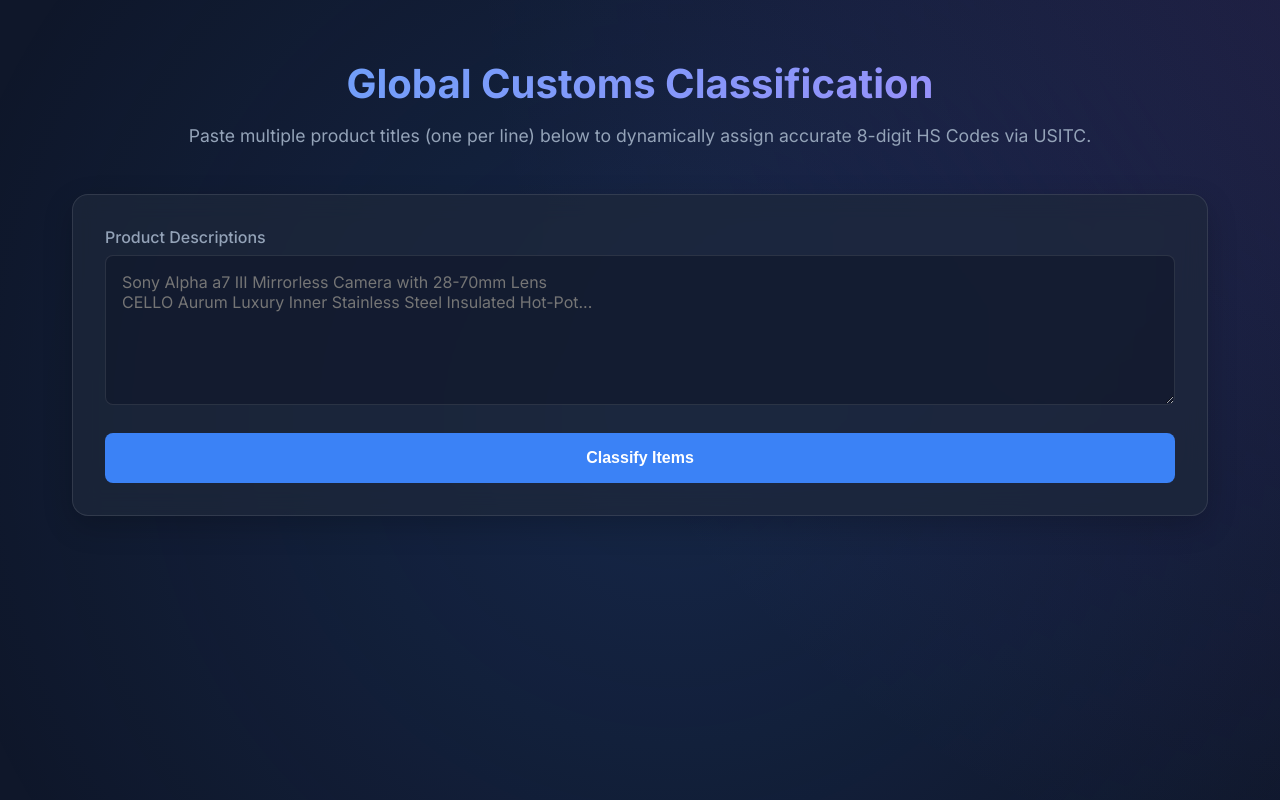
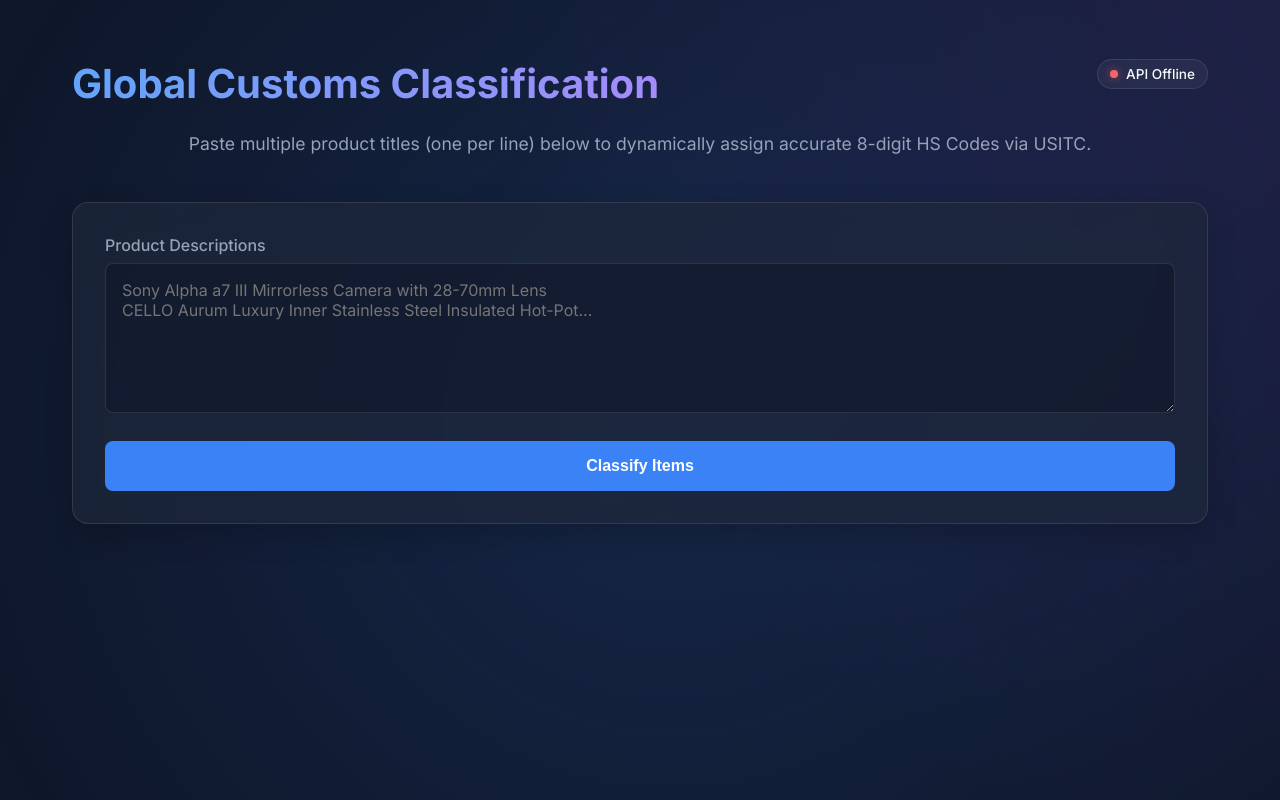
Before and after one commit to Mgtcaleb/HTS-Code-Classification, a website: page public/index.html in a window 1280 px wide. Drawn offline with Linux system fonts and the light colour scheme; no server answers.

Commit message:
Add live API status indicator to frontend

```diff
--- a/public/index.html
+++ b/public/index.html
@@ -14,7 +14,13 @@
     <div class="background-effect"></div>
     <div class="container">
         <header>
-            <h1>Global Customs Classification</h1>
+            <div class="header-top">
+                <h1>Global Customs Classification</h1>
+                <div id="api-status" class="api-status checking">
+                    <span class="status-dot"></span>
+                    <span class="status-text">Checking API Status...</span>
+                </div>
+            </div>
             <p>Paste multiple product titles (one per line) below to dynamically assign accurate 8-digit HS Codes via USITC.</p>
         </header>
 
--- a/public/script.js
+++ b/public/script.js
@@ -142,3 +142,32 @@ document.addEventListener('DOMContentLoaded', () => {
         });
     }
 });
+
+// ── Live API Status Checker ──
+function checkApiStatus() {
+    const statusContainer = document.getElementById('api-status');
+    const statusText = statusContainer.querySelector('.status-text');
+
+    // Set checking state
+    statusContainer.className = 'api-status checking';
+    statusText.textContent = 'Checking API Status...';
+
+    fetch('/api/ping')
+        .then(response => {
+            if (response.ok) {
+                statusContainer.className = 'api-status online';
+                statusText.textContent = 'API Online';
+            } else {
+                throw new Error('API returned non-ok status');
+            }
+        })
+        .catch(error => {
+            statusContainer.className = 'api-status offline';
+            statusText.textContent = 'API Offline';
+            console.error('API Status Check Failed:', error);
+        });
+}
+
+// Check immediately on load, then every 30 seconds
+checkApiStatus();
+setInterval(checkApiStatus, 30000);
--- a/public/style.css
+++ b/public/style.css
@@ -263,3 +263,60 @@ td {
     background-color: rgba(239, 68, 68, 0.2);
     color: #fecaca;
 }
+
+/* API Status Indicator */
+.header-top {
+    display: flex;
+    justify-content: space-between;
+    align-items: center;
+    margin-bottom: 10px;
+}
+
+.api-status {
+    display: flex;
+    align-items: center;
+    gap: 8px;
+    padding: 6px 12px;
+    border-radius: 20px;
+    background: rgba(255, 255, 255, 0.05);
+    border: 1px solid rgba(255, 255, 255, 0.1);
+    font-size: 0.85rem;
+    font-weight: 500;
+}
+
+.status-dot {
+    width: 8px;
+    height: 8px;
+    border-radius: 50%;
+    background: #a0aec0;
+    box-shadow: 0 0 8px rgba(160, 174, 192, 0.5);
+}
+
+.api-status.checking .status-dot {
+    background: #ecc94b;
+    box-shadow: 0 0 8px rgba(236, 201, 75, 0.5);
+    animation: pulse-checking 1.5s infinite;
+}
+
+.api-status.online .status-dot {
+    background: #48bb78;
+    box-shadow: 0 0 8px rgba(72, 187, 120, 0.5);
+}
+
+.api-status.offline .status-dot {
+    background: #f56565;
+    box-shadow: 0 0 8px rgba(245, 101, 101, 0.5);
+}
+
+@keyframes pulse-checking {
+    0% { opacity: 1; }
+    50% { opacity: 0.5; }
+    100% { opacity: 1; }
+}
+
+@media (max-width: 768px) {
+    .header-top {
+        flex-direction: column;
+        gap: 15px;
+    }
+}
```
